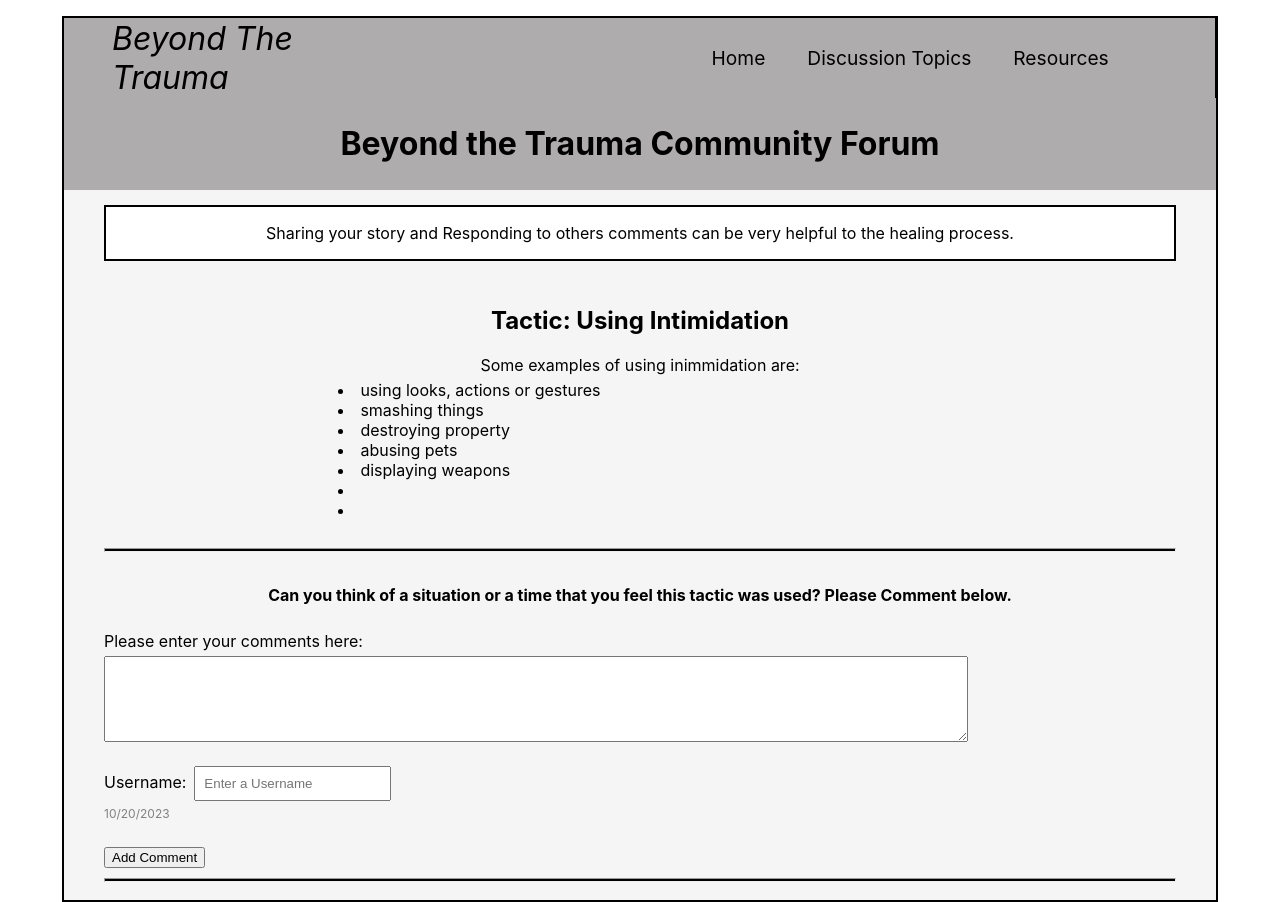
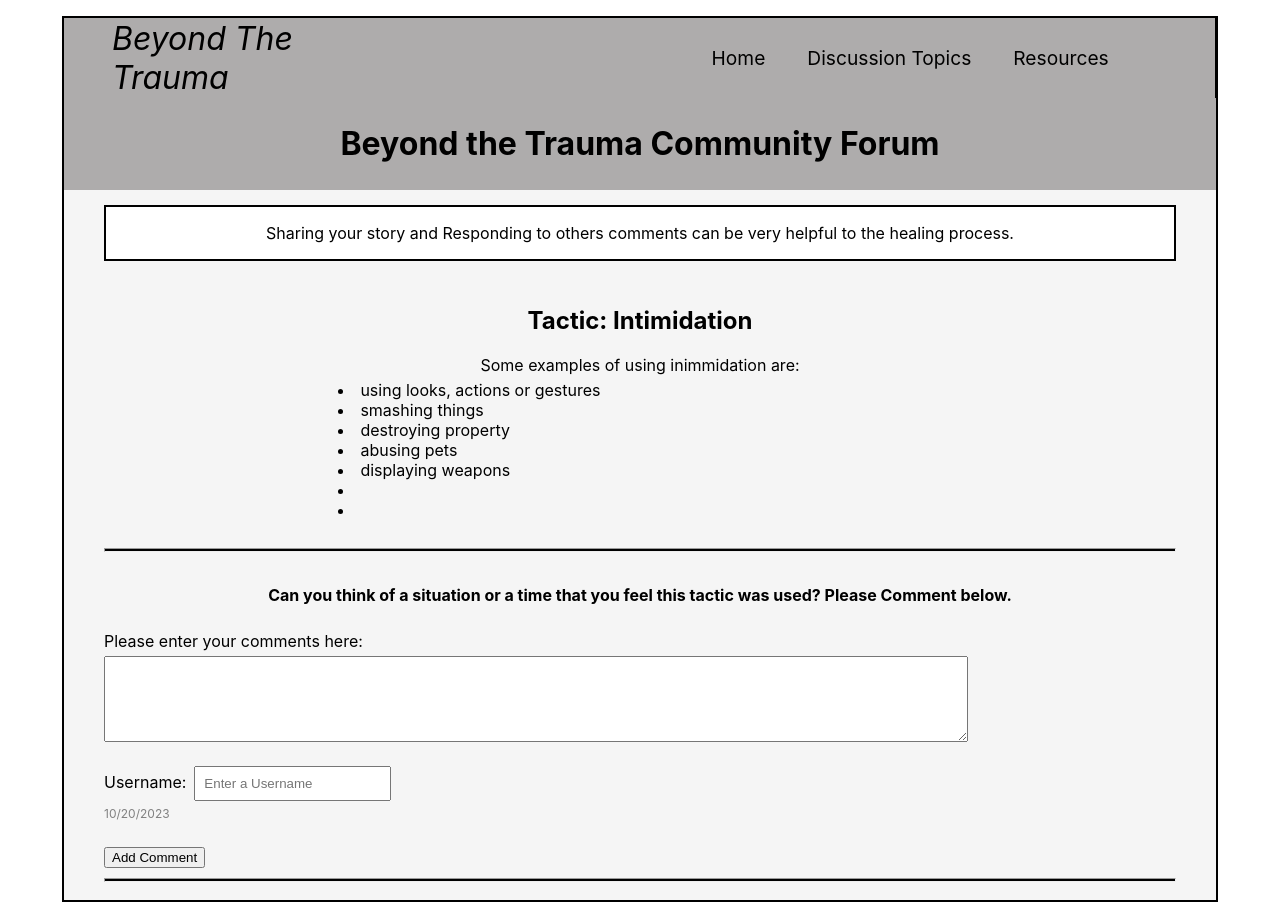
Before and after one commit to jengerred/Beyond-the-Trauma-Community-Forum, a React (Create React App) app: page /Tactic2 in a window 1280 px wide. Built offline with nearby package versions, Linux system fonts and the light colour scheme.

Commit message:
Update Tactic2.js
modifying title

```diff
--- a/src/pages/Tactic2.js
+++ b/src/pages/Tactic2.js
@@ -5,7 +5,7 @@ function Tactic2() {
   return (
 <>
 <ForumData
-title="Using Intimidation"
+title="Intimidation"
 text="Some examples of using inimmidation are:"
 list ="using looks, actions or gestures"
 list2="smashing things"
```
